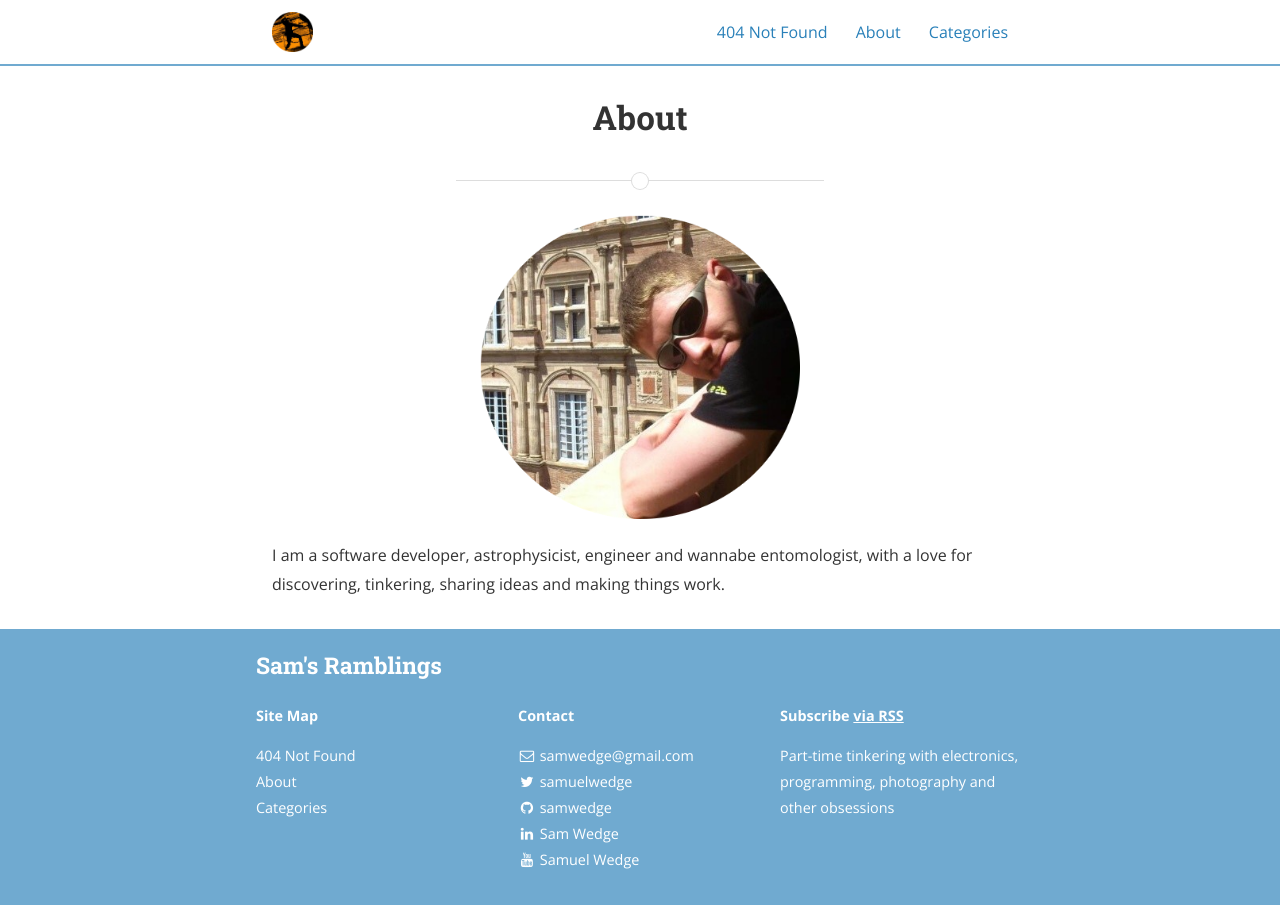
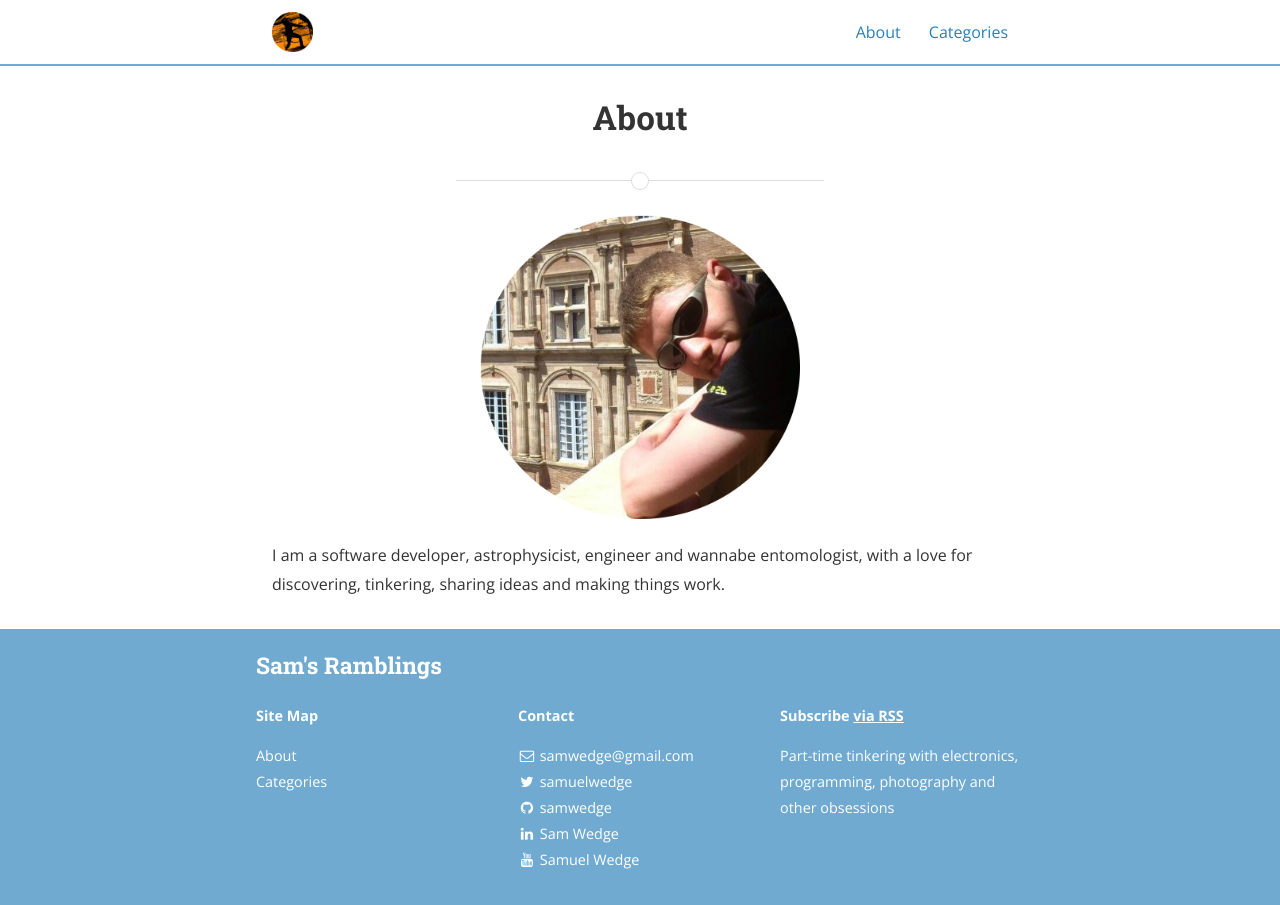
Before and after one commit to samwedge/samwedge.uk, a Jekyll site: the page built from about.md, in a window 1280 px wide. Built offline with Jekyll 4.4.1, drawn with Linux system fonts in a browser that asks for light colours; nearby versions of some CDN libraries.

```diff
--- a/404.markdown
+++ b/404.markdown
@@ -1,7 +1,8 @@
 ---
+layout: page
+title: Page not found
+main_nav: false
 permalink: /404.html
 ---
 
-## 404 Not Found
-
 Looks like you've clicked a broken link or entered an incorrect address. Please visit our [homepage](/index.html) to find what you are after.
```
